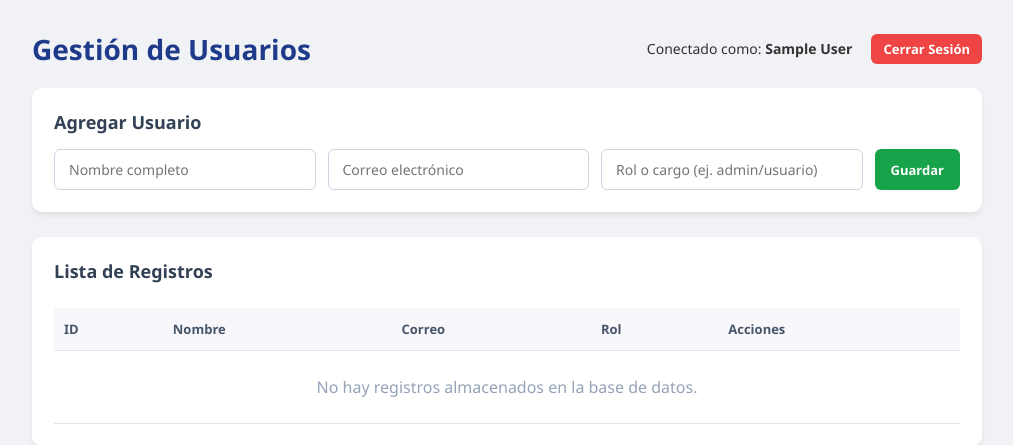
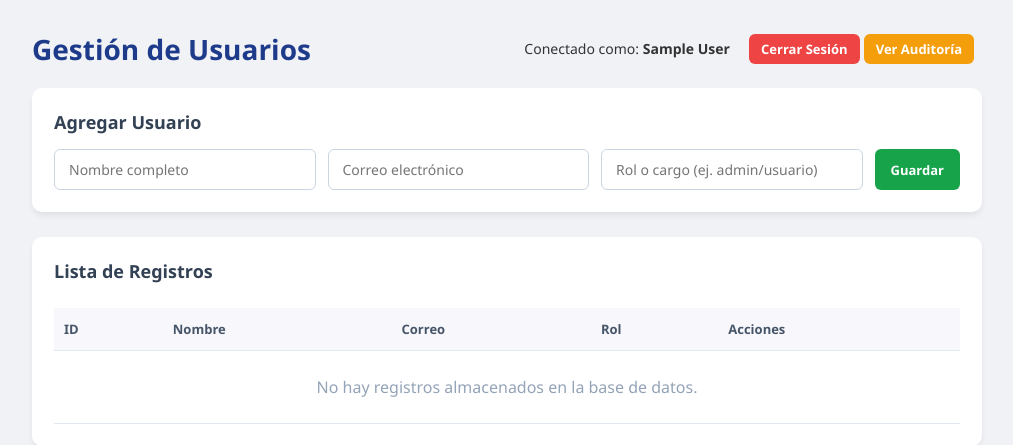
Before and after one commit to jerodelineleneus568-jpg/registro-usuario, a Flask app: page / in a window 1280 px wide. Shown: the top 445 px of the page, without its empty margins (133-1146 px from the left). Run offline with Flask 3, Linux system fonts and the light colour scheme; the visitor is signed in with stand-in values (Sample User, id 1); data that the repository does not hold is empty.

Commit message:
Guardar cambios actualizados

```diff
--- a/templates/index.html
+++ b/templates/index.html
@@ -13,6 +13,7 @@
         <div>
             <span style="font-size: 14px; margin-right: 15px;">Conectado como: <strong>{{ usuario_actual }}</strong></span>
             <a href="{{ url_for('logout_view') }}" class="btn btn-delete" style="text-decoration: none; padding: 6px 12px;">Cerrar Sesión</a>
+            <a href="{{ url_for('auditoria_view') }}" class="btn btn-edit" style="text-decoration: none; padding: 6px 12px; margin-right: 8px;">Ver Auditoría</a>
         </div>
     </header>
 
```
